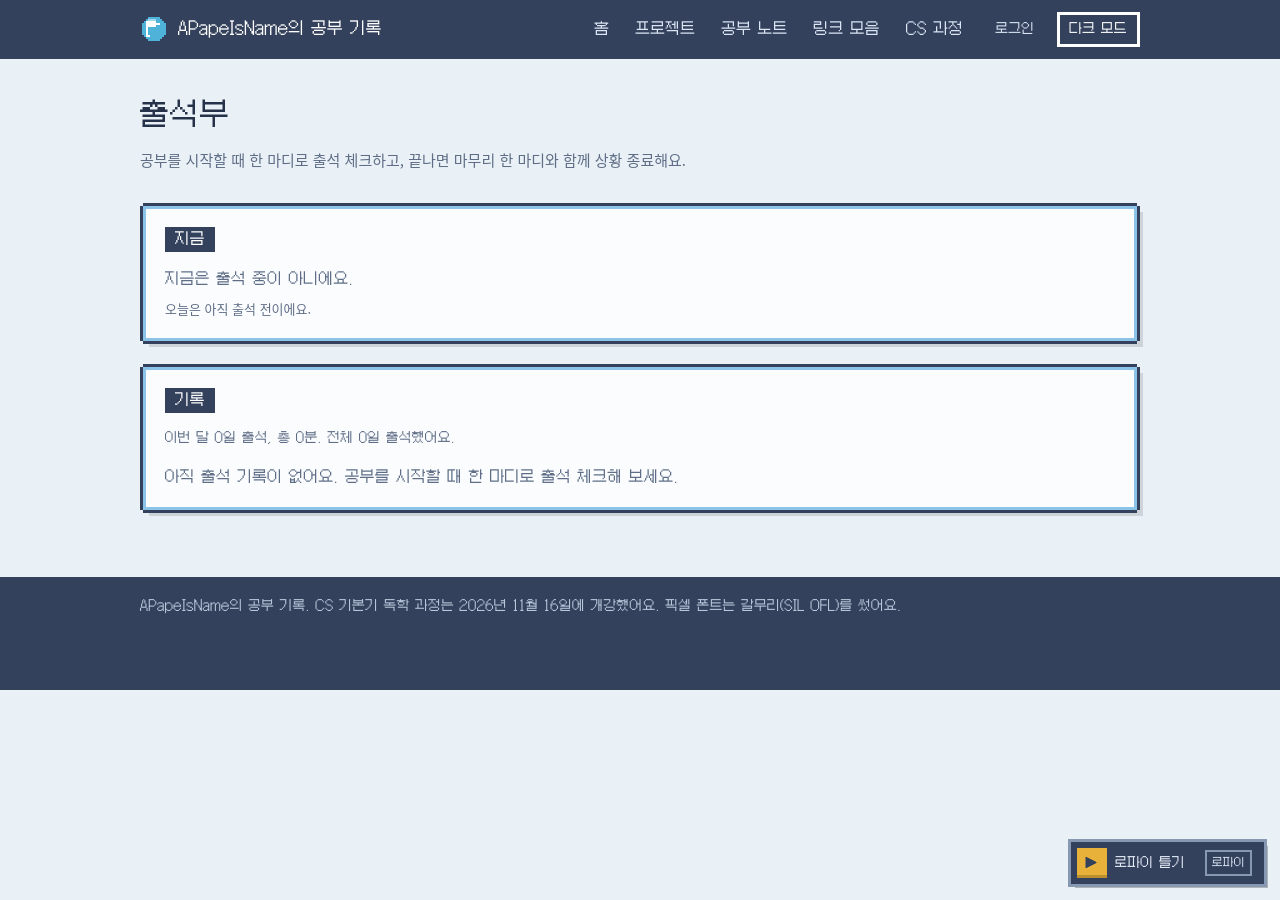
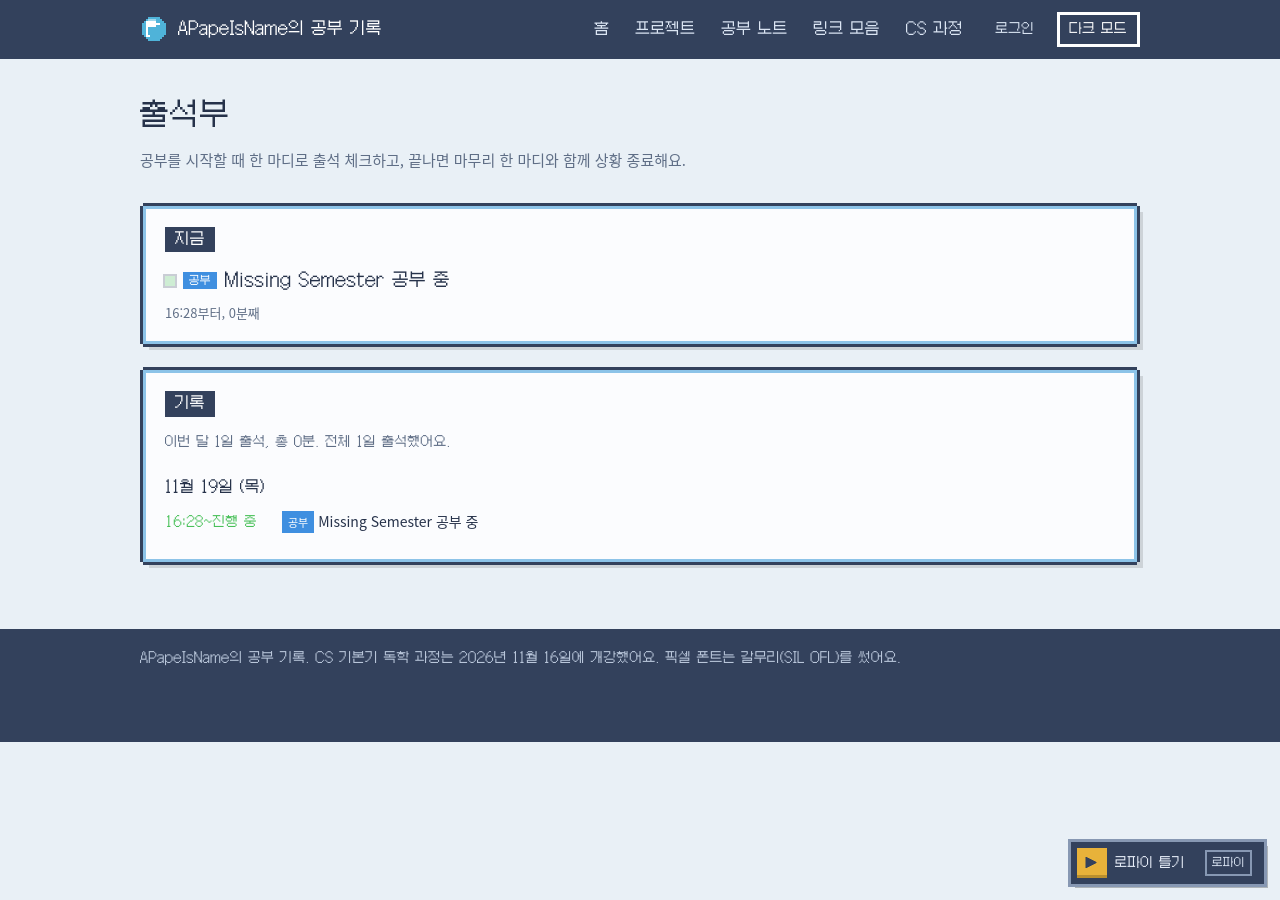
Before and after one commit to APapeIsName/APapeIsName.github.io, a Jekyll site: the page built from checkins.html, in a window 1280 px wide. Built offline with Jekyll 4.4.1, drawn with Linux system fonts in a browser that asks for light colours.

Commit message:
출석: Missing Semester 공부 중

```diff
--- a/_data/checkins.yml
+++ b/_data/checkins.yml
@@ -1,3 +1,6 @@
 # 출석 기록
-# 블로그에서 출석 체크하고 상황 종료하면 바뀌어요. 직접 고쳐도 돼요.
-[]
+# 블로그 글쓰기 화면이나 관리 화면에서 바뀌어요. 직접 고쳐도 돼요.
+- id: cmwonqdr7
+  kind: 공부
+  text: Missing Semester 공부 중
+  start: 2026-11-20T16:28:15+09:00
```
